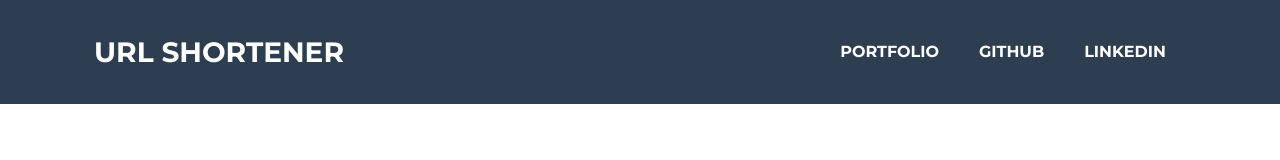
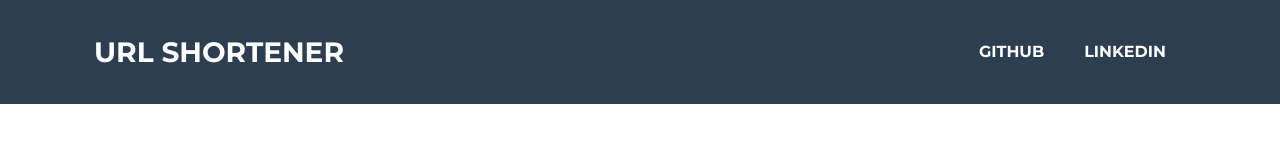
Before and after one commit to Jkroeger123/URLShortener, a website: page static/index.html in a window 1280 px wide. Shown: the top 160 px of the page. Drawn offline with nearby package versions, Linux system fonts and the light colour scheme.

Commit message:
Update index.html

```diff
--- a/static/index.html
+++ b/static/index.html
@@ -22,7 +22,6 @@
                 </button>
                 <div class="collapse navbar-collapse" id="navbarResponsive">
                     <ul class="navbar-nav ml-auto">
-                        <li class="nav-item mx-0 mx-lg-1"><a class="nav-link py-3 px-0 px-lg-3 rounded js-scroll-trigger" href="#portfolio">Portfolio</a></li>
                         <li class="nav-item mx-0 mx-lg-1"><a class="nav-link py-3 px-0 px-lg-3 rounded js-scroll-trigger" href="https://github.com/Jkroeger123">GitHub</a></li>
                         <li class="nav-item mx-0 mx-lg-1"><a class="nav-link py-3 px-0 px-lg-3 rounded js-scroll-trigger" href="https://www.linkedin.com/in/jkroeger123/">LinkedIn</a></li>
                     </ul>
```
